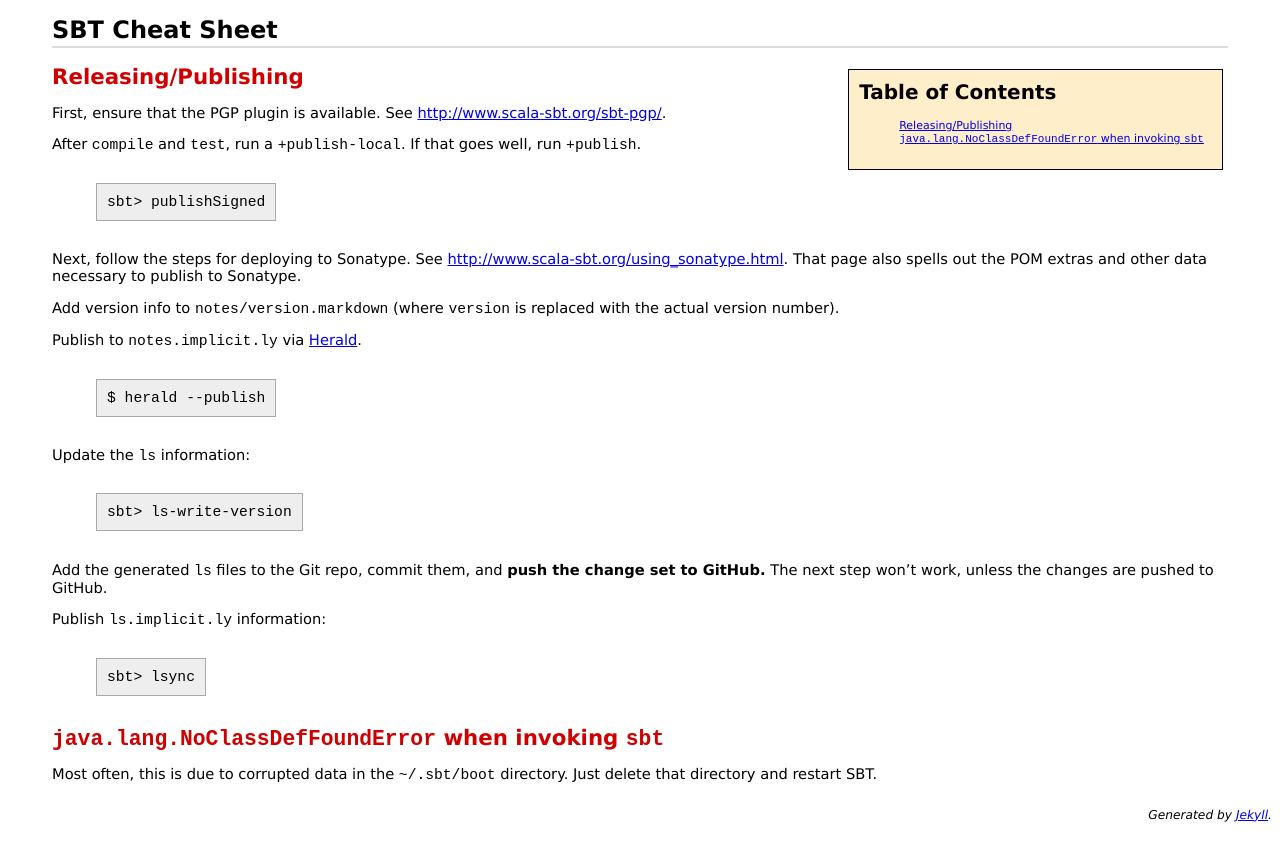
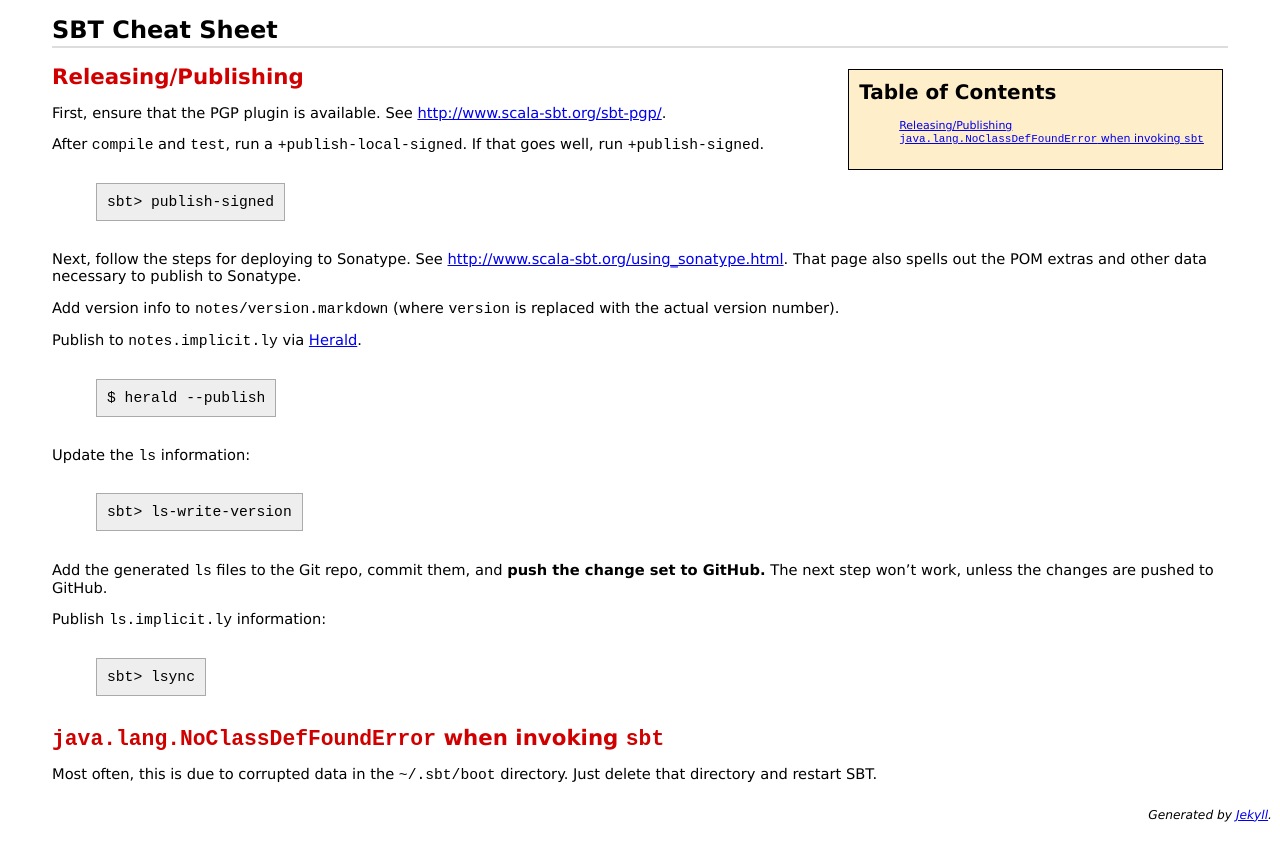
Before and after one commit to bmc/cheat-sheets, a Jekyll site: the page built from sbt.md, in a window 1280 px wide. Shown: the top 861 px of the page. Built offline with Jekyll 4.4.1, drawn with Linux system fonts in a browser that asks for light colours.

Commit message:
Updated for new pgp plugin

```diff
--- a/sbt.md
+++ b/sbt.md
@@ -8,10 +8,10 @@ layout: cheat-sheet
 First, ensure that the PGP plugin is available. See
 <http://www.scala-sbt.org/sbt-pgp/>.
 
-After `compile` and `test`, run a `+publish-local`. If that goes well,
-run `+publish`.
+After `compile` and `test`, run a `+publish-local-signed`. If that goes well,
+run `+publish-signed`.
 
-    sbt> publishSigned
+    sbt> publish-signed
 
 Next, follow the steps for deploying to Sonatype. See
 <http://www.scala-sbt.org/using_sonatype.html>. That page also spells out
```
